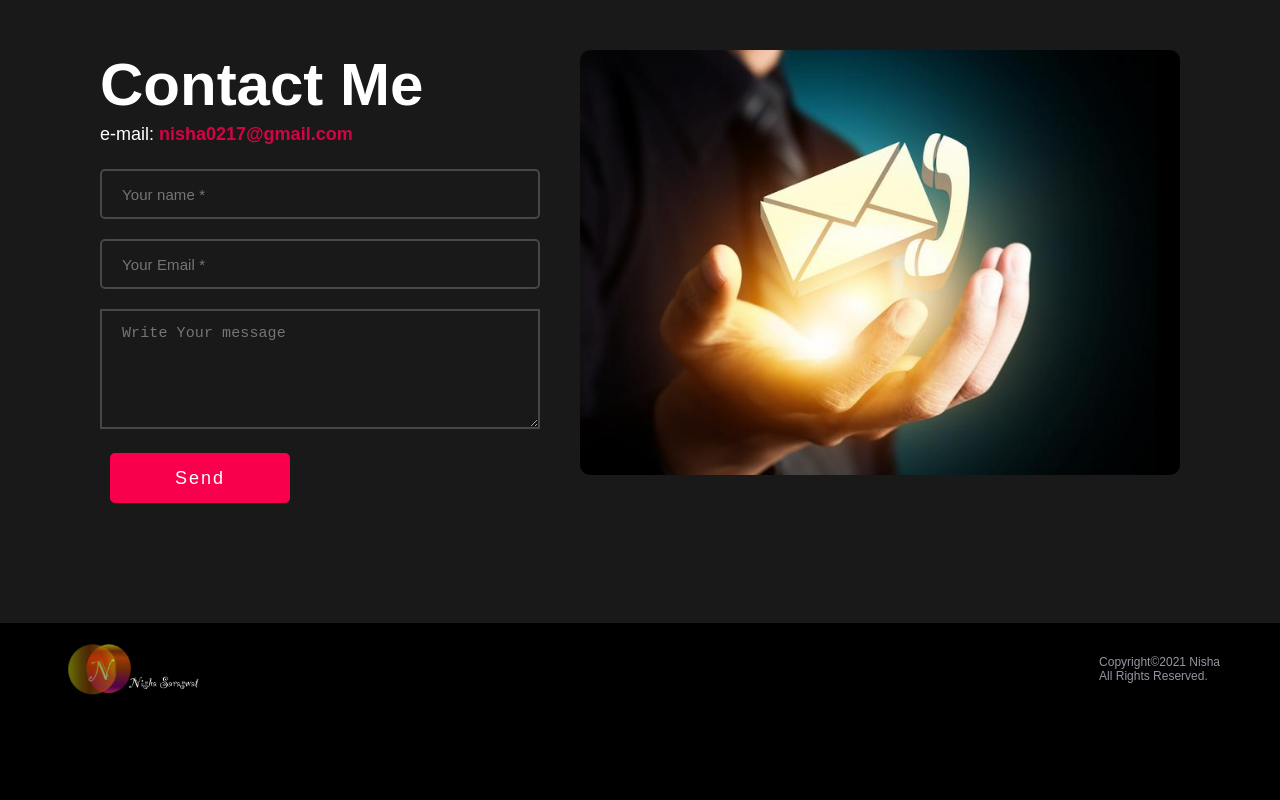
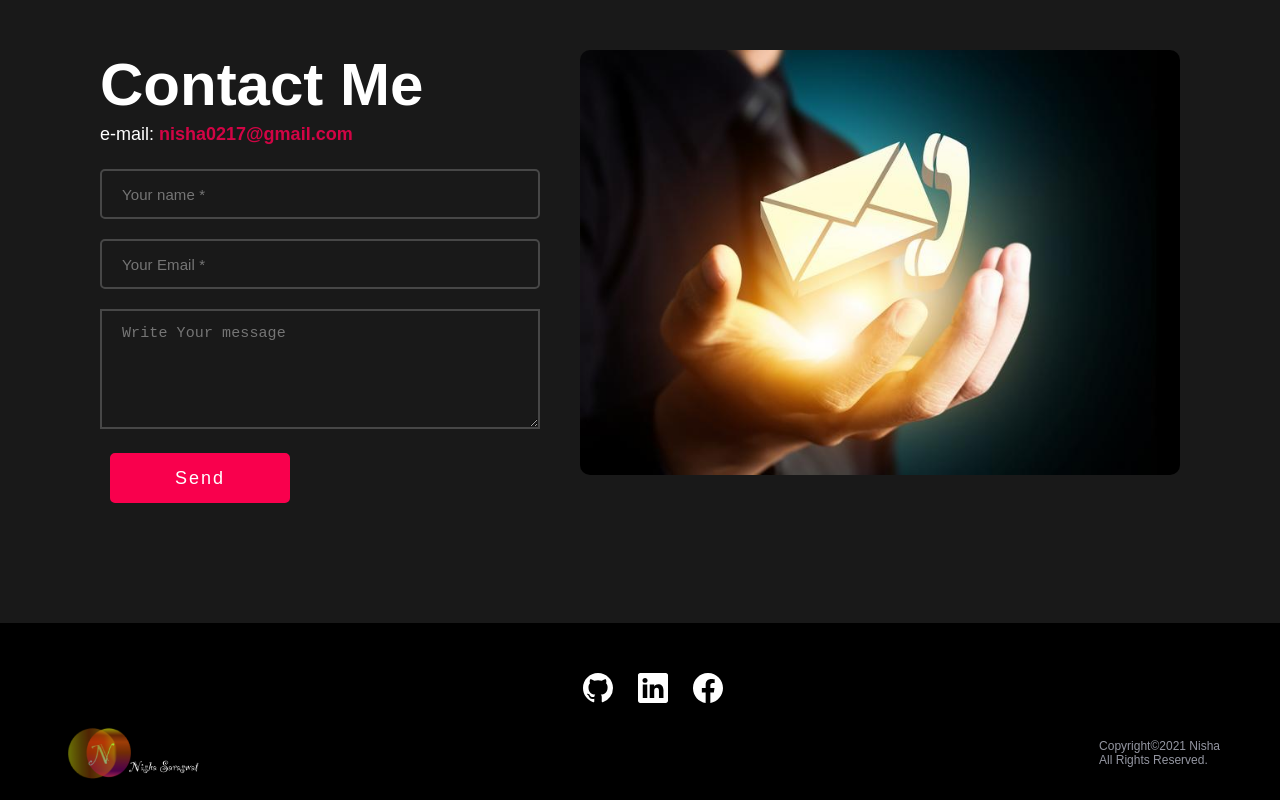
Before and after one commit to NishaSaraswat/portfoliocv, a React (Create React App) app: page / in a window 1280 px wide. Shown: the part 2897-3697 px from the top of the page. Before the commit the page ends 3613 px from the top, so only its background shows below. Built offline with nearby package versions, Linux system fonts and the light colour scheme.

Commit message:
socialmedia links added

```diff
--- a/src/Components/Contact/Contact.jsx
+++ b/src/Components/Contact/Contact.jsx
@@ -44,9 +44,9 @@
               </div>
               <form onSubmit={sendEmail}>
               <div className="input__box">
-                <input name="name" value={inputValue.name} type="text" className="contact name" placeholder="Your name *" onChange={handleChange}/>
-                          <input name="email" value={inputValue.email} type="email" className="contact email" placeholder="Your Email *" onChange={handleChange}/>
-                          <textarea name="message" value={inputValue.message} id="message" placeholder="Write Your message" onChange={handleChange}></textarea>
+                  <input name="name" value={inputValue.name} type="text" className="contact name" placeholder="Your name *" onChange={handleChange} required={true}/>
+                  <input name="email" value={inputValue.email} type="email" className="contact email" placeholder="Your Email *" onChange={handleChange} required={true}/>
+                          <textarea name="message" value={inputValue.message} id="message" placeholder="Write Your message" onChange={handleChange} required={true}></textarea>
                           <button className="btn contact pointer" type="submit">Send</button>
               </div>
               </form>
--- a/src/Components/Footer/Footer.jsx
+++ b/src/Components/Footer/Footer.jsx
@@ -5,6 +5,23 @@
 function Footer() {
   return (
     <div className={classes.Footer}>
+      <div className={classes.SocialMediaLinks}>
+        <a href = "https://github.com/NishaSaraswat" target="_blank" rel="noreferrer">
+          <svg xmlns="http://www.w3.org/2000/svg" width="30" height="30" fill="white" className="bi bi-github" viewBox="0 0 16 16">
+            <path d="M8 0C3.58 0 0 3.58 0 8c0 3.54 2.29 6.53 5.47 7.59.4.07.55-.17.55-.38 0-.19-.01-.82-.01-1.49-2.01.37-2.53-.49-2.69-.94-.09-.23-.48-.94-.82-1.13-.28-.15-.68-.52-.01-.53.63-.01 1.08.58 1.23.82.72 1.21 1.87.87 2.33.66.07-.52.28-.87.51-1.07-1.78-.2-3.64-.89-3.64-3.95 0-.87.31-1.59.82-2.15-.08-.2-.36-1.02.08-2.12 0 0 .67-.21 2.2.82.64-.18 1.32-.27 2-.27.68 0 1.36.09 2 .27 1.53-1.04 2.2-.82 2.2-.82.44 1.1.16 1.92.08 2.12.51.56.82 1.27.82 2.15 0 3.07-1.87 3.75-3.65 3.95.29.25.54.73.54 1.48 0 1.07-.01 1.93-.01 2.2 0 .21.15.46.55.38A8.012 8.012 0 0 0 16 8c0-4.42-3.58-8-8-8z"/>
+          </svg>
+        </a>
+        <a href = "https://www.linkedin.com/in/nishasaraswat/" target="_blank" rel="noreferrer">
+          <svg xmlns="http://www.w3.org/2000/svg" width="30" height="30" fill="white" className="bi bi-linkedin" viewBox="0 0 16 16">
+            <path d="M0 1.146C0 .513.526 0 1.175 0h13.65C15.474 0 16 .513 16 1.146v13.708c0 .633-.526 1.146-1.175 1.146H1.175C.526 16 0 15.487 0 14.854V1.146zm4.943 12.248V6.169H2.542v7.225h2.401zm-1.2-8.212c.837 0 1.358-.554 1.358-1.248-.015-.709-.52-1.248-1.342-1.248-.822 0-1.359.54-1.359 1.248 0 .694.521 1.248 1.327 1.248h.016zm4.908 8.212V9.359c0-.216.016-.432.08-.586.173-.431.568-.878 1.232-.878.869 0 1.216.662 1.216 1.634v3.865h2.401V9.25c0-2.22-1.184-3.252-2.764-3.252-1.274 0-1.845.7-2.165 1.193v.025h-.016a5.54 5.54 0 0 1 .016-.025V6.169h-2.4c.03.678 0 7.225 0 7.225h2.4z"/>
+          </svg>
+        </a>
+        <a href = "https://www.facebook.com/nisha.saraswat.31" target="_blank" rel="noreferrer">
+          <svg xmlns="http://www.w3.org/2000/svg" width="30" height="30" fill="white" className="bi bi-facebook" viewBox="0 0 16 16">
+            <path d="M16 8.049c0-4.446-3.582-8.05-8-8.05C3.58 0-.002 3.603-.002 8.05c0 4.017 2.926 7.347 6.75 7.951v-5.625h-2.03V8.05H6.75V6.275c0-2.017 1.195-3.131 3.022-3.131.876 0 1.791.157 1.791.157v1.98h-1.009c-.993 0-1.303.621-1.303 1.258v1.51h2.218l-.354 2.326H9.25V16c3.824-.604 6.75-3.934 6.75-7.951z"/>
+          </svg>
+        </a>
+      </div>
       <div className="footer d__flex align__items__center justify__content__space__between pz-10" style={{ padding: "20px",paddingRight:"60px", zIndex: "100" }}>
         <img src={logo} alt="footerlogo" className="footer__img pointer" />
          <p
--- a/src/Components/Footer/Footer.module.css
+++ b/src/Components/Footer/Footer.module.css
@@ -1,6 +1,16 @@
 .Footer img{
   width: 15%;
   height: 15%;
+}
+.SocialMediaLinks{
+  display: flex;
+  flex-direction: row;
+  justify-content: center;
+  padding-top: 30px;
+}
+.SocialMediaLinks svg{
+    margin-left: 25px;
+    margin-top: 20px;
 }
  @media only screen and (max-width: 320px){
    p{
```
